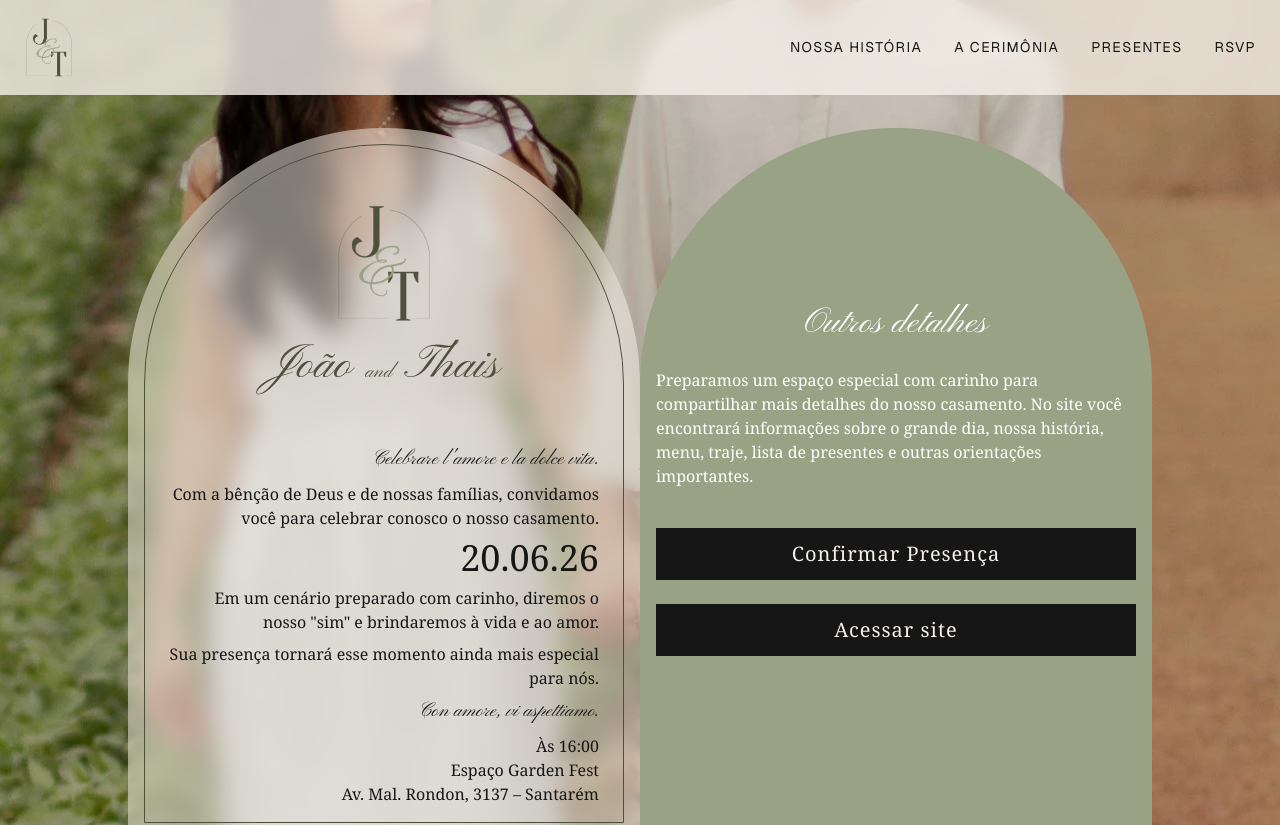
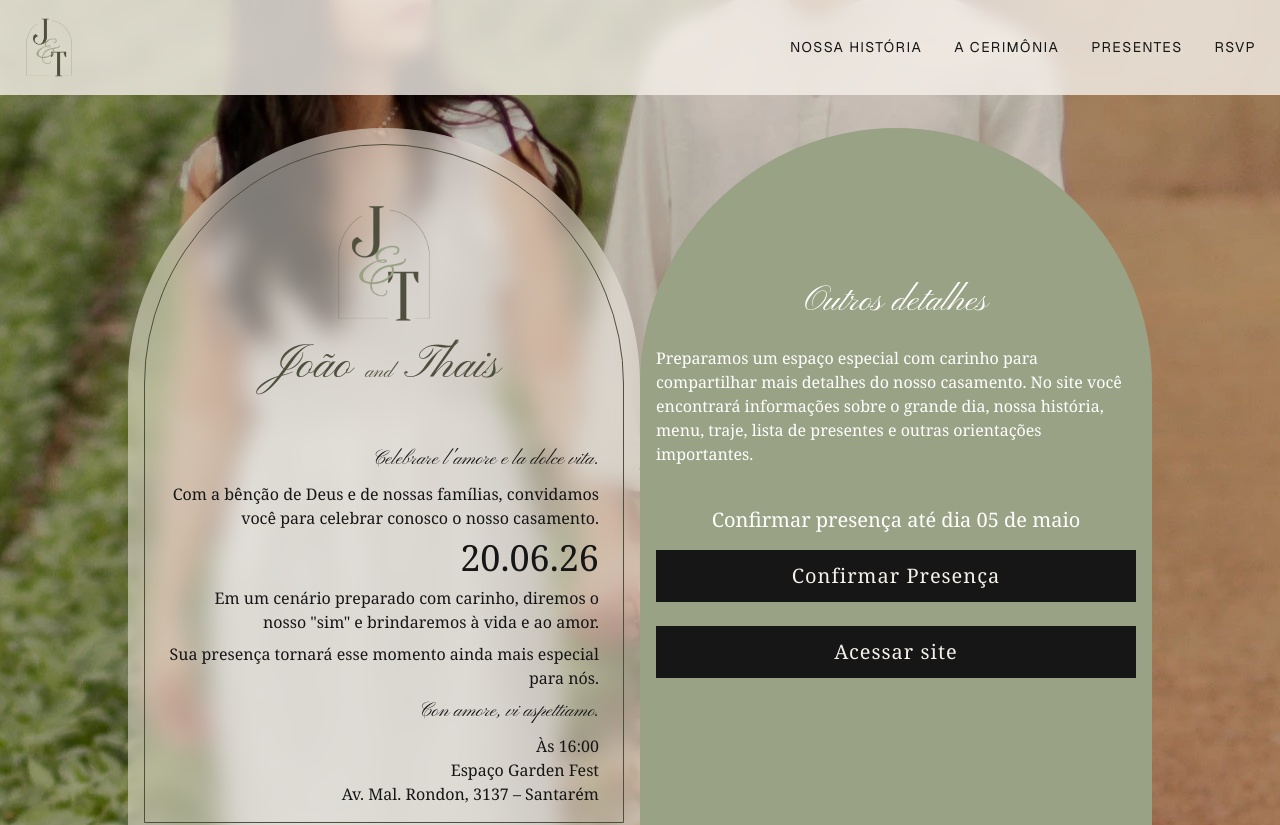
Before and after one commit to joaorodrs/wedding, a Next.js app: page /convite/1 in a window 1280 px wide. Shown: the top 825 px of the page. Built offline with nearby package versions, Linux system fonts and the light colour scheme; a web font is replaced by a local one.

Commit message:
fix: adds feature

```diff
--- a/app/convite/[id]/page.tsx
+++ b/app/convite/[id]/page.tsx
@@ -61,6 +61,9 @@ export default async function Convite({
             e outras orientações importantes.
           </p>
           <div className="mt-4">
+            <h1 className="text-xl mb-4">
+              Confirmar presença até dia 05 de maio
+            </h1>
             <Link href={`/rsvp?c=${id}`} className="block mb-6">
               <button className="w-full py-3 font-serif text-xl tracking-wider transition-all duration-300 bg-foreground text-background hover:opacity-90 cursor-pointer">
                 Confirmar Presença
```
